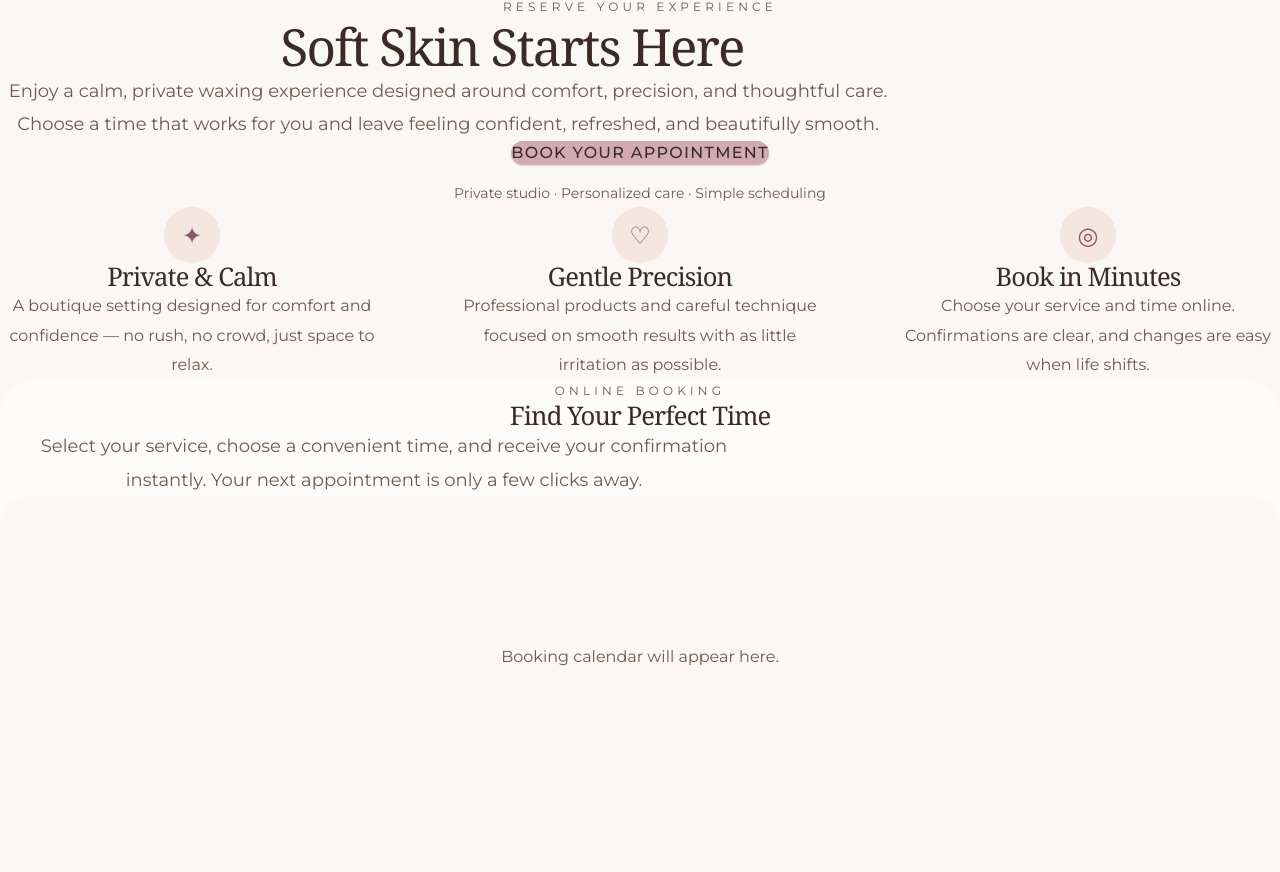
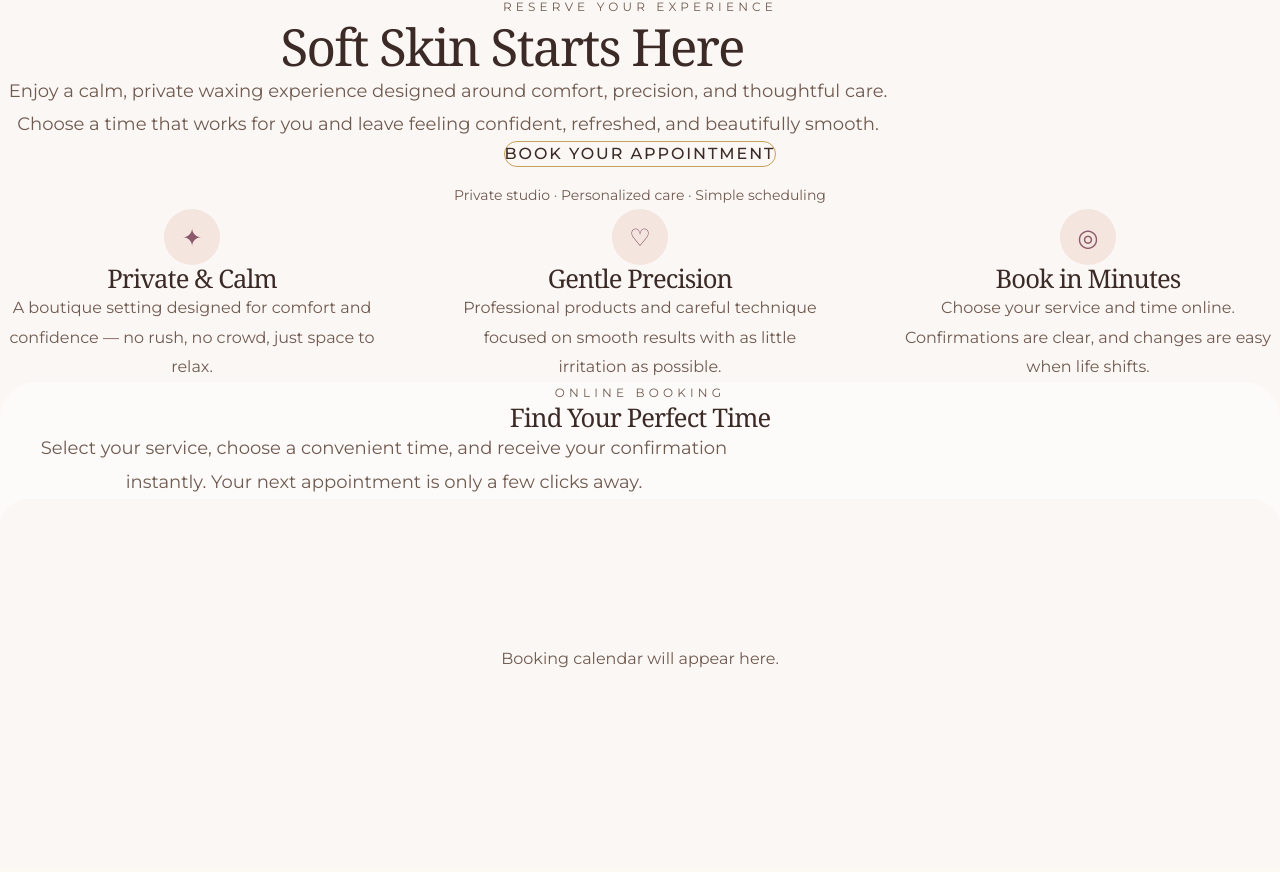
Before and after one commit to kevin-phan-25/just-wax-by-kim, a Next.js app: page / in a window 1280 px wide. Shown: the part 2435-3307 px from the top of the page. Built offline with nearby package versions, Linux system fonts and the light colour scheme; a web font is replaced by a local one.

Commit message:
Update BookingCTA.tsx

```diff
--- a/features/booking/BookingCTA.tsx
+++ b/features/booking/BookingCTA.tsx
@@ -8,10 +8,10 @@
  * Luxury booking call-to-action.
  *
  * Updates:
- * • Premium brand CTA styling
- * • Matches site luxury theme
- * • Improved hover interaction
- * • Responsive sizing
+ * • Larger premium CTA
+ * • Removed mauve fill
+ * • Cleaner luxury appearance
+ * • Centered presentation
  *
  * ---
  *
@@ -23,6 +23,8 @@ export default function BookingCTA() {
   return (
     <a
       href={BOOKING_CONFIG.bookingUrl}
+      target="_blank"
+      rel="noopener noreferrer"
       className="
         inline-flex
         items-center
@@ -30,20 +32,23 @@ export default function BookingCTA() {
 
         rounded-full
 
-        px-10
-        py-4
+        px-14
+        py-5
 
-        md:px-12
-        md:py-5
+        md:px-20
+        md:py-6
 
-        bg-[#D4A9B6]
+        border
+        border-[#C6A15B]
+
+        bg-transparent
 
         text-sm
         md:text-base
 
         font-medium
 
-        tracking-[0.08em]
+        tracking-[0.12em]
         uppercase
 
         text-[#3B2A26]
@@ -52,10 +57,9 @@ export default function BookingCTA() {
         duration-500
 
         hover:bg-[#C6A15B]
+        hover:text-white
+
         hover:-translate-y-1
-
-        shadow-sm
-        hover:shadow-md
       "
     >
       {BOOKING_CONFIG.ctaLabel}
```
